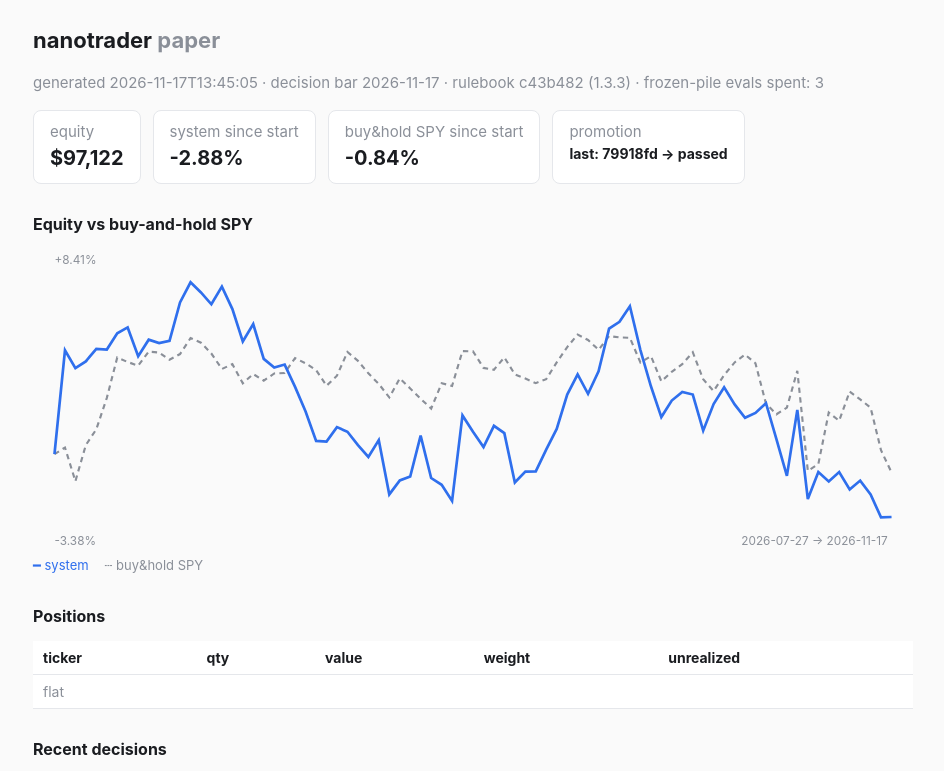
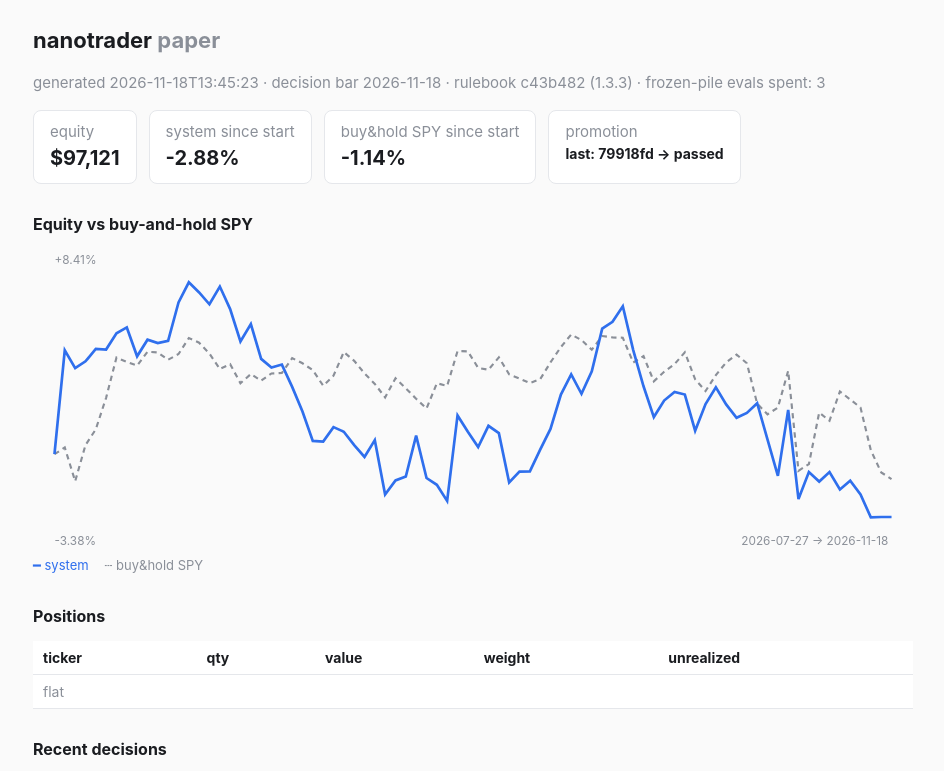
Before and after one commit to vpmouler/nanotrader-dashboard, a plain HTML site: page index.html in a window 1280 px wide. Shown: the top 771 px of the page, without its empty margins (167-1111 px from the left). Drawn offline with Linux system fonts and the light colour scheme.

Commit message:
dashboard 2026-11-18 13:45

```diff
--- a/index.html
+++ b/index.html
@@ -16,13 +16,13 @@
   table,.card{background:#1a1c20;border-color:#2a2d33} td,th{border-color:#2a2d33}}
 </style></head><body>
 <h1>nanotrader <span class="muted">paper</span></h1>
-<p class="muted">generated 2026-11-17T13:45:05 · decision bar 2026-11-17
+<p class="muted">generated 2026-11-18T13:45:23 · decision bar 2026-11-18
  · rulebook c43b482 (1.3.3)
  · frozen-pile evals spent: 3</p>
 <div class="cards">
- <div class="card"><span class="muted">equity</span><b>$97,122</b></div>
+ <div class="card"><span class="muted">equity</span><b>$97,121</b></div>
  <div class="card"><span class="muted">system since start</span><b>-2.88%</b></div>
- <div class="card"><span class="muted">buy&amp;hold SPY since start</span><b>-0.84%</b></div>
+ <div class="card"><span class="muted">buy&amp;hold SPY since start</span><b>-1.14%</b></div>
  <div class="card"><span class="muted">promotion</span><b style="font-size:14px">last: 79918fd → passed</b></div>
 </div>
 <h2>Equity vs buy-and-hold SPY</h2>
@@ -30,9 +30,9 @@
   <rect width="820" height="280" fill="none"/>
   <text x="20" y="14" class="axis">+8.41%</text>
   <text x="20" y="276" class="axis">-3.38%</text>
-  <text x="660" y="276" class="axis">2026-07-27 → 2026-11-17</text>
-  <polyline points="20.0,191.2 29.8,185.0 39.5,216.4 49.2,182.7 59.0,168.0 68.8,138.7 78.5,101.1 88.2,105.3 98.0,108.7 107.8,95.7 117.5,96.4 127.2,103.2 137.0,97.9 146.8,83.0 156.5,87.3 166.2,97.4 176.0,111.8 185.8,107.3 195.5,125.1 205.2,116.5 215.0,122.7 224.8,116.0 234.5,115.5 244.2,101.7 254.0,106.5 263.8,112.9 273.5,127.4 283.2,118.1 293.0,96.0 302.8,104.2 312.5,115.9 322.2,125.7 332.0,138.3 341.8,120.5 351.5,129.9 361.2,139.5 371.0,148.7 380.8,125.1 390.5,127.6 400.2,95.1 410.0,95.4 419.8,110.8 429.5,112.5 439.2,101.0 449.0,116.8 458.8,120.7 468.5,125.0 478.2,121.3 488.0,105.7 497.8,91.4 507.5,79.7 517.2,84.8 527.0,93.9 536.8,81.1 546.5,82.4 556.2,82.7 566.0,105.8 575.8,99.8 585.5,123.3 595.2,114.4 605.0,107.3 614.8,96.2 624.5,121.4 634.2,132.4 644.0,117.5 653.8,105.7 663.5,98.4 673.2,106.5 683.0,144.1 692.8,154.0 702.5,147.8 712.2,113.5 722.0,206.7 731.8,200.4 741.5,152.4 751.2,160.1 761.0,132.8 770.8,140.2 780.5,147.8 790.2,187.5 800.0,208.2" fill="none" stroke="#8a8f98" stroke-width="2" stroke-dasharray="5,4"/>
-  <polyline points="20.0,191.2 29.8,94.4 39.5,111.0 49.2,104.7 59.0,93.0 68.8,93.7 78.5,78.5 88.2,73.1 98.0,100.0 107.8,84.5 117.5,87.7 127.2,85.5 137.0,49.8 146.8,31.0 156.5,40.5 166.2,51.5 176.0,35.0 185.8,56.0 195.5,86.1 205.2,69.9 215.0,102.4 224.8,110.4 234.5,107.7 244.2,128.5 254.0,151.4 263.8,178.8 273.5,179.4 283.2,166.0 293.0,170.3 302.8,182.7 312.5,193.8 322.2,178.1 332.0,228.7 341.8,215.7 351.5,212.0 361.2,173.9 371.0,213.4 380.8,219.7 390.5,234.7 400.2,155.1 410.0,170.2 419.8,184.5 429.5,164.8 439.2,171.6 449.0,217.5 458.8,207.5 468.5,207.2 478.2,187.0 488.0,167.7 497.8,135.7 507.5,116.9 517.2,134.9 527.0,114.0 536.8,74.2 546.5,67.8 556.2,53.3 566.0,94.2 575.8,127.9 585.5,156.6 595.2,141.2 605.0,133.2 614.8,135.6 624.5,169.3 634.2,144.5 644.0,128.9 653.8,144.8 663.5,157.3 673.2,152.8 683.0,143.7 692.8,177.3 702.5,211.4 712.2,149.9 722.0,233.0 731.8,207.8 741.5,216.7 751.2,207.9 761.0,224.1 770.8,215.8 780.5,228.7 790.2,250.1 800.0,249.7" fill="none" stroke="#2f6fed" stroke-width="2.5"/>
+  <text x="660" y="276" class="axis">2026-07-27 → 2026-11-18</text>
+  <polyline points="20.0,191.2 29.6,185.0 39.3,216.4 48.9,182.7 58.5,168.0 68.1,138.7 77.8,101.1 87.4,105.3 97.0,108.7 106.7,95.7 116.3,96.4 125.9,103.2 135.6,97.9 145.2,83.0 154.8,87.3 164.4,97.4 174.1,111.8 183.7,107.3 193.3,125.1 203.0,116.5 212.6,122.7 222.2,116.0 231.9,115.5 241.5,101.7 251.1,106.5 260.7,112.9 270.4,127.4 280.0,118.1 289.6,96.0 299.3,104.2 308.9,115.9 318.5,125.7 328.1,138.3 337.8,120.5 347.4,129.9 357.0,139.5 366.7,148.7 376.3,125.1 385.9,127.6 395.6,95.1 405.2,95.4 414.8,110.8 424.4,112.5 434.1,101.0 443.7,116.8 453.3,120.7 463.0,125.0 472.6,121.3 482.2,105.7 491.9,91.4 501.5,79.7 511.1,84.8 520.7,93.9 530.4,81.1 540.0,82.4 549.6,82.7 559.3,105.8 568.9,99.8 578.5,123.3 588.1,114.4 597.8,107.3 607.4,96.2 617.0,121.4 626.7,132.4 636.3,117.5 645.9,105.7 655.6,98.4 665.2,106.5 674.8,144.1 684.4,154.0 694.1,147.8 703.7,113.5 713.3,206.7 723.0,200.4 732.6,152.4 742.2,160.1 751.9,132.8 761.5,140.2 771.1,147.8 780.7,187.5 790.4,208.2 800.0,214.4" fill="none" stroke="#8a8f98" stroke-width="2" stroke-dasharray="5,4"/>
+  <polyline points="20.0,191.2 29.6,94.4 39.3,111.0 48.9,104.7 58.5,93.0 68.1,93.7 77.8,78.5 87.4,73.1 97.0,100.0 106.7,84.5 116.3,87.7 125.9,85.5 135.6,49.8 145.2,31.0 154.8,40.5 164.4,51.5 174.1,35.0 183.7,56.0 193.3,86.1 203.0,69.9 212.6,102.4 222.2,110.4 231.9,107.7 241.5,128.5 251.1,151.4 260.7,178.8 270.4,179.4 280.0,166.0 289.6,170.3 299.3,182.7 308.9,193.8 318.5,178.1 328.1,228.7 337.8,215.7 347.4,212.0 357.0,173.9 366.7,213.4 376.3,219.7 385.9,234.7 395.6,155.1 405.2,170.2 414.8,184.5 424.4,164.8 434.1,171.6 443.7,217.5 453.3,207.5 463.0,207.2 472.6,187.0 482.2,167.7 491.9,135.7 501.5,116.9 511.1,134.9 520.7,114.0 530.4,74.2 540.0,67.8 549.6,53.3 559.3,94.2 568.9,127.9 578.5,156.6 588.1,141.2 597.8,133.2 607.4,135.6 617.0,169.3 626.7,144.5 636.3,128.9 645.9,144.8 655.6,157.3 665.2,152.8 674.8,143.7 684.4,177.3 694.1,211.4 703.7,149.9 713.3,233.0 723.0,207.8 732.6,216.7 742.2,207.9 751.9,224.1 761.5,215.8 771.1,228.7 780.7,250.1 790.4,249.7 800.0,249.7" fill="none" stroke="#2f6fed" stroke-width="2.5"/>
 </svg>
 <div class="legend"><span style="color:#2f6fed">━ system</span>
 <span style="color:#8a8f98">┄ buy&amp;hold SPY</span></div>
```
